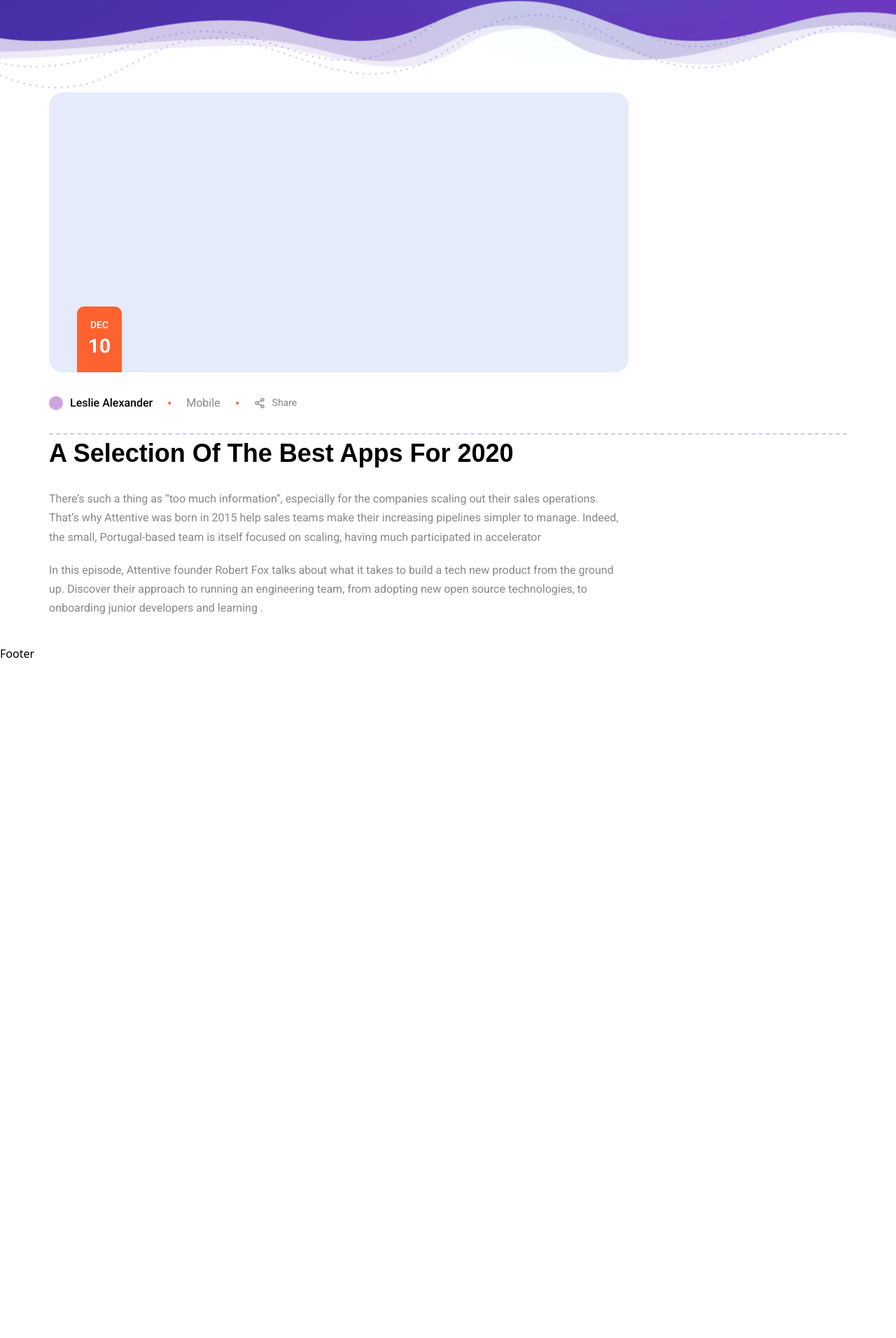
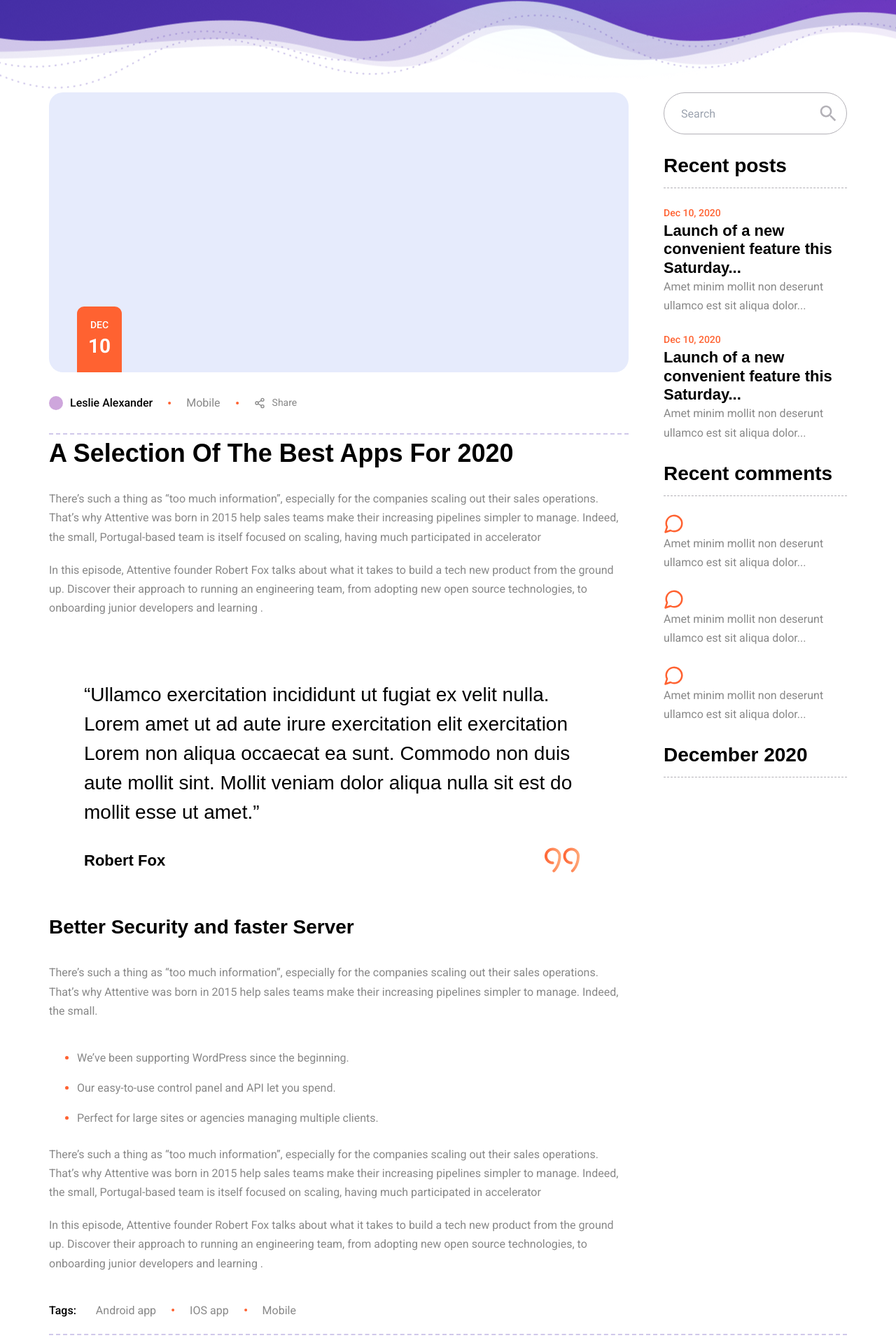
Before and after one commit to nexteraweb/upland, a Next.js app: page /post in a window 1280 px wide. Shown: the part 318-2230 px from the top of the page at 70% size. Before the commit the page ends 1264 px from the top, so only its background shows below. Built offline with nearby package versions, Linux system fonts and the light colour scheme; a web font is replaced by a local one.

Commit message:
post page

```diff
--- a/app/component/PostContent.jsx
+++ b/app/component/PostContent.jsx
@@ -2,13 +2,17 @@ import React from 'react'
 import Container from './layers/Container'
 import { roboto } from '../layout'
 import { LuDot, LuShare2 } from "react-icons/lu";
+import Image from 'next/image';
+import nineLogo from '../../public/99.png'
+import { IoMdSearch, } from "react-icons/io";
+import { LuMessageCircle } from "react-icons/lu";
 
 
 const PostContent = () => {
     return (
         <div>
-            <Container>
-                <div>
+            <Container className={"flex justify-between border-b-2 border-dashed border-[#5437b246]"}>
+                <div className='max-w-[828px]'>
                     <div className='relative w-[828px] h-[400px] bg-[#E6EBFC] rounded-[20px]'>
                         <div className='p-4 bg-[#FF6231] rounded-t-[10px] absolute left-10 bottom-0 flex flex-col items-center'>
                             <p className={`${roboto.className} font-medium text-sm text-white uppercase`}>Dec</p>
@@ -43,9 +47,79 @@ const PostContent = () => {
                             </p>
                         </div>
                     </div>
+                    <div className='max-w-[828px]  py-[50px] pl-[50px] pr-[70px]'>
+                        <p className='font-Darker font-medium text-[28px] text-[#000000]  pb-[22px]'>“Ullamco exercitation incididunt ut fugiat ex velit nulla. Lorem amet ut ad aute irure exercitation elit exercitation Lorem non aliqua occaecat ea sunt. Commodo non duis aute mollit sint. Mollit veniam dolor aliqua nulla sit est do mollit esse ut amet.”</p>
+                        <div className='flex items-center justify-between'>
+                            <h3 className='font-Darker font-semibold text-[22px] text-[#000000]'>Robert Fox</h3>
+                            <Image src={nineLogo} alt='/' width={50} height={50} />
+                        </div>
+                    </div>
+                    <div>
+                        <h2 className='font-Darker font-semibold text-[28px] text-black'>Better Security and faster Server</h2>
+                        <p className={`${roboto.className} font-normal text-base leading-[170%] text-[#888888] pt-[30px] pb-10`}>There’s such a thing as “too much information”, especially for the companies scaling out their sales operations. That’s why Attentive was born in 2015 help sales teams make their increasing pipelines simpler to manage. Indeed, the small.</p>
+                        <ul className='flex flex-col gap-y-4 pl-10'>
+                            <li className={`${roboto.className} font-normal text-base leading-[170%] text-[#888888] list-disc marker:text-[#FF6231]`}>We’ve been supporting WordPress since the beginning.</li>
+                            <li className={`${roboto.className} font-normal text-base leading-[170%] text-[#888888] list-disc marker:text-[#FF6231]`}>Our easy-to-use control panel and API let you spend.</li>
+                            <li className={`${roboto.className} font-normal text-base leading-[170%] text-[#888888] list-disc marker:text-[#FF6231]`}>Perfect for large sites or agencies managing multiple clients.</li>
+                        </ul>
+                        <div className='max-w-[828px] pt-6 pb-10'>
+                            <p className={`${roboto.className} font-normal text-base leading-[170%] text-[#888888]`}>There’s such a thing as “too much information”, especially for the companies scaling out their sales operations. That’s why Attentive was born in 2015 help sales teams make their increasing pipelines simpler to manage. Indeed, the small, Portugal-based team is itself focused on scaling, having much participated in accelerator
+                            </p>
+                            <p className={`${roboto.className} font-normal text-base leading-[170%] text-[#888888] pt-5`}>
+                                In this episode, Attentive founder Robert Fox talks about what it takes to build a tech new product from the ground up. Discover their approach to running an engineering team, from adopting new open source technologies, to onboarding junior developers and learning .
+                            </p>
+                        </div>
+                        <div className='flex items-center gap-x-7 pb-5'>
+                            <h4 className={`${roboto.className} font-medium text-base leading-[170%] text-black`}>Tags:</h4>
+                            <div className='flex items-center gap-x-3'>
+                                <p className={`${roboto.className} font-normal text-base leading-[170%] text-[#888888]`}>Android app</p>
+                                <LuDot className='text-[#FF6231] text-2xl' />
+                                <p className={`${roboto.className} font-normal text-base leading-[170%] text-[#888888]`}>IOS app</p>
+                                <LuDot className='text-[#FF6231] text-2xl' />
+                                <p className={`${roboto.className} font-normal text-base leading-[170%] text-[#888888]`}>Mobile</p>
+                            </div>
+                        </div>
+                    </div>
                 </div>
-                <div>
-
+                <div className='max-w-[262px]'>
+                    <div className='relative'>
+                        <input className={`${roboto.className}  font-normal text-base leading-[170%] text-black w-[100%] h-[60px] border border-[#B3B1B7] outline-none rounded-full pl-6 pr-10`} type="text" placeholder='Search' />
+                        <IoMdSearch className='text-[#B3B1B7] text-3xl absolute right-3 top-1/2 -translate-y-1/2' />
+                    </div>
+                    <div className='py-6'>
+                        <h2 className='font-Darker font-semibold text-[28px] text-black'>Recent posts</h2>
+                        <div className='pt-2.5 border-b border-dashed border-[#B3B1B7]'></div>
+                        <div className='py-6'>
+                            <h4 className={`${roboto.className} font-medium text-sm leading-[170%] text-[#FF6231]`}>Dec 10, 2020</h4>
+                            <h2 className='font-Darker font-semibold text-[22px] leading-[120%] text-black'>Launch of a new convenient feature this Saturday...</h2>
+                            <h3 className={`${roboto.className} font-normal text-base leading-[170%] text-[#888888]`}>Amet minim mollit non deserunt ullamco est sit aliqua dolor...</h3>
+                        </div>
+                        <div>
+                            <h4 className={`${roboto.className} font-medium text-sm leading-[170%] text-[#FF6231]`}>Dec 10, 2020</h4>
+                            <h2 className='font-Darker font-semibold text-[22px] leading-[120%] text-black'>Launch of a new convenient feature this Saturday...</h2>
+                            <h3 className={`${roboto.className} font-normal text-base leading-[170%] text-[#888888]`}>Amet minim mollit non deserunt ullamco est sit aliqua dolor...</h3>
+                        </div>
+                    </div>
+                    <h2 className='font-Darker font-semibold text-[28px] text-black'>Recent comments</h2>
+                    <div className='pt-2.5 border-b border-dashed border-[#B3B1B7]'></div>
+                    <div className='flex flex-col gap-y-6 pt-6'>
+                        <div>
+                            <LuMessageCircle className='text-[#FF6231] text-3xl' />
+                            <h3 className={`${roboto.className} font-normal text-base leading-[170%] text-[#888888]`}>Amet minim mollit non deserunt ullamco est sit aliqua dolor...</h3>
+                        </div>
+                        <div>
+                            <LuMessageCircle className='text-[#FF6231] text-3xl' />
+                            <h3 className={`${roboto.className} font-normal text-base leading-[170%] text-[#888888]`}>Amet minim mollit non deserunt ullamco est sit aliqua dolor...</h3>
+                        </div>
+                        <div>
+                            <LuMessageCircle className='text-[#FF6231] text-3xl' />
+                            <h3 className={`${roboto.className} font-normal text-base leading-[170%] text-[#888888]`}>Amet minim mollit non deserunt ullamco est sit aliqua dolor...</h3>
+                        </div>
+                    </div>
+                    <div className='py-6'>
+                        <h2 className='font-Darker font-semibold text-[28px] text-black'>December 2020</h2>
+                        <div className='pt-2.5 border-b border-dashed border-[#B3B1B7]'></div>
+                    </div>
                 </div>
             </Container>
         </div>
```
Also changed, not shown: public/99.png (added).
